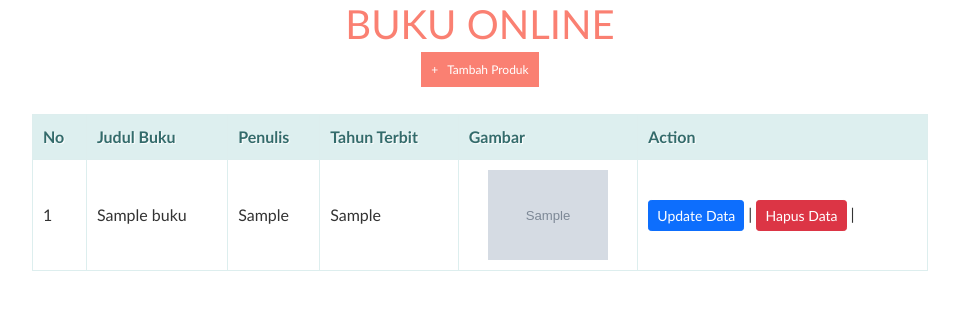
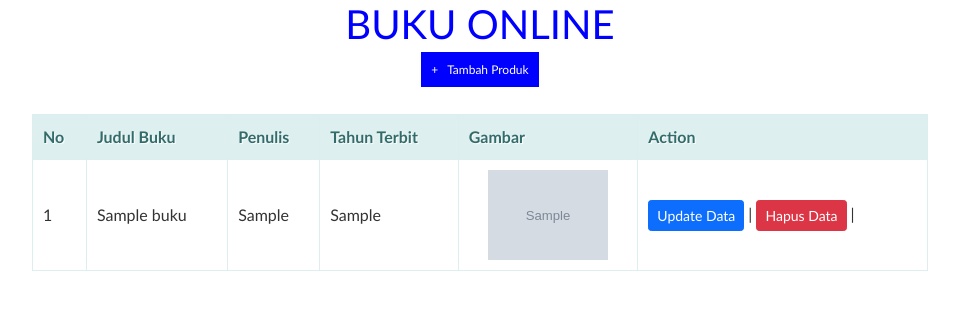
Before and after one commit to Ninaarosita/prakweb_b_203040082, a PHP site: page / in a window 1280 px wide. Shown: the top 310 px of the page, without its empty margins (160-1119 px from the left). Run offline with PHP 8.4, Linux system fonts and the light colour scheme; tables that the repository leaves empty or names only in its code hold one stand-in row (values such as "Sample post"); grey boxes marked "Sample" are stand-in pictures.

Commit message:
ganti color

```diff
--- a/pw/index.php
+++ b/pw/index.php
@@ -13,7 +13,7 @@
       }
       h1 {
         text-transform: uppercase;
-        color: salmon;
+        color: blue;
       }
     table {
       border: solid 1px #DDEEEE;
@@ -38,7 +38,7 @@
         /*text-shadow: 1px 1px 1px #fff;*/
     }
     a {
-          background-color: salmon;
+          background-color: blue;
           color: #fff;
           padding: 10px;
           text-decoration: none;
```
